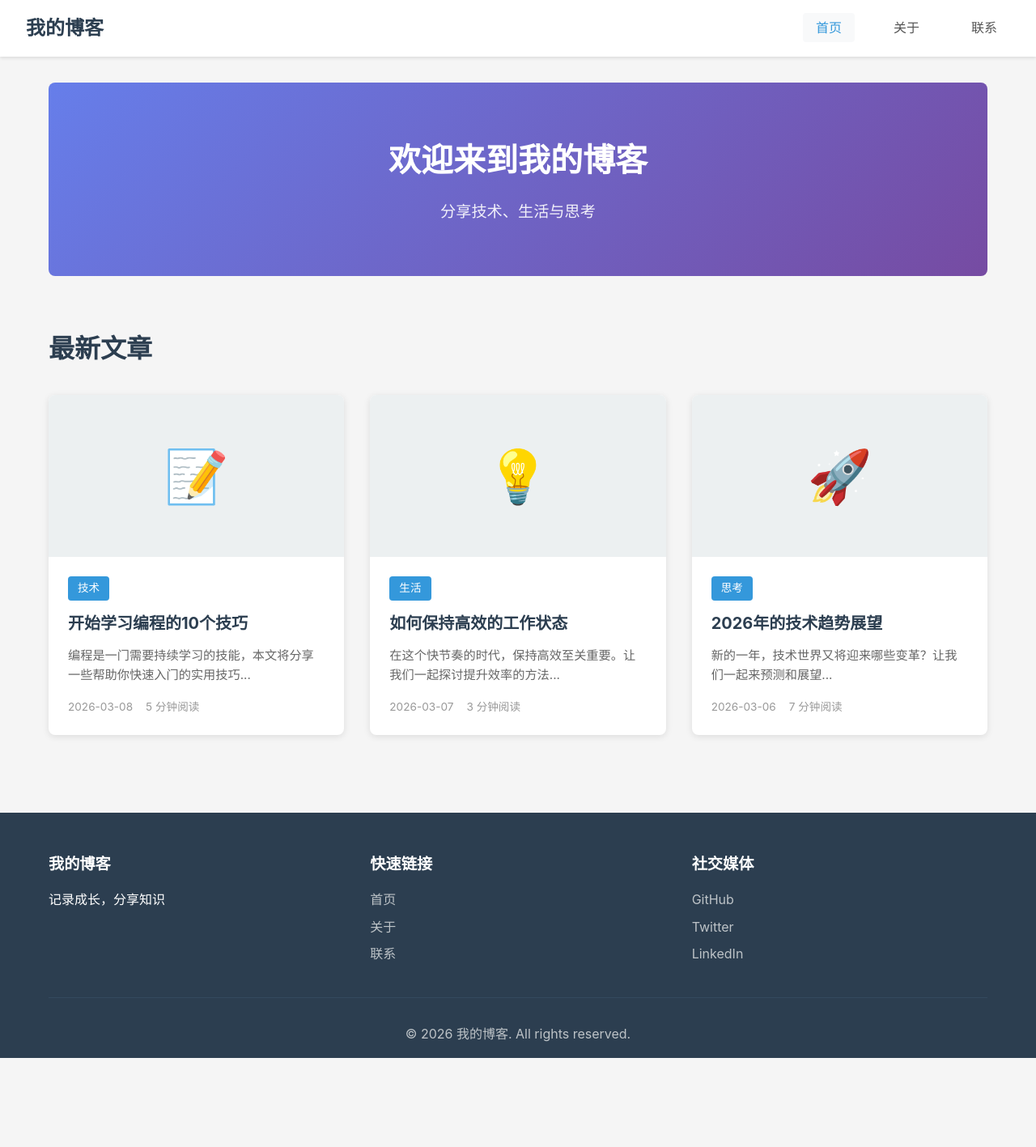
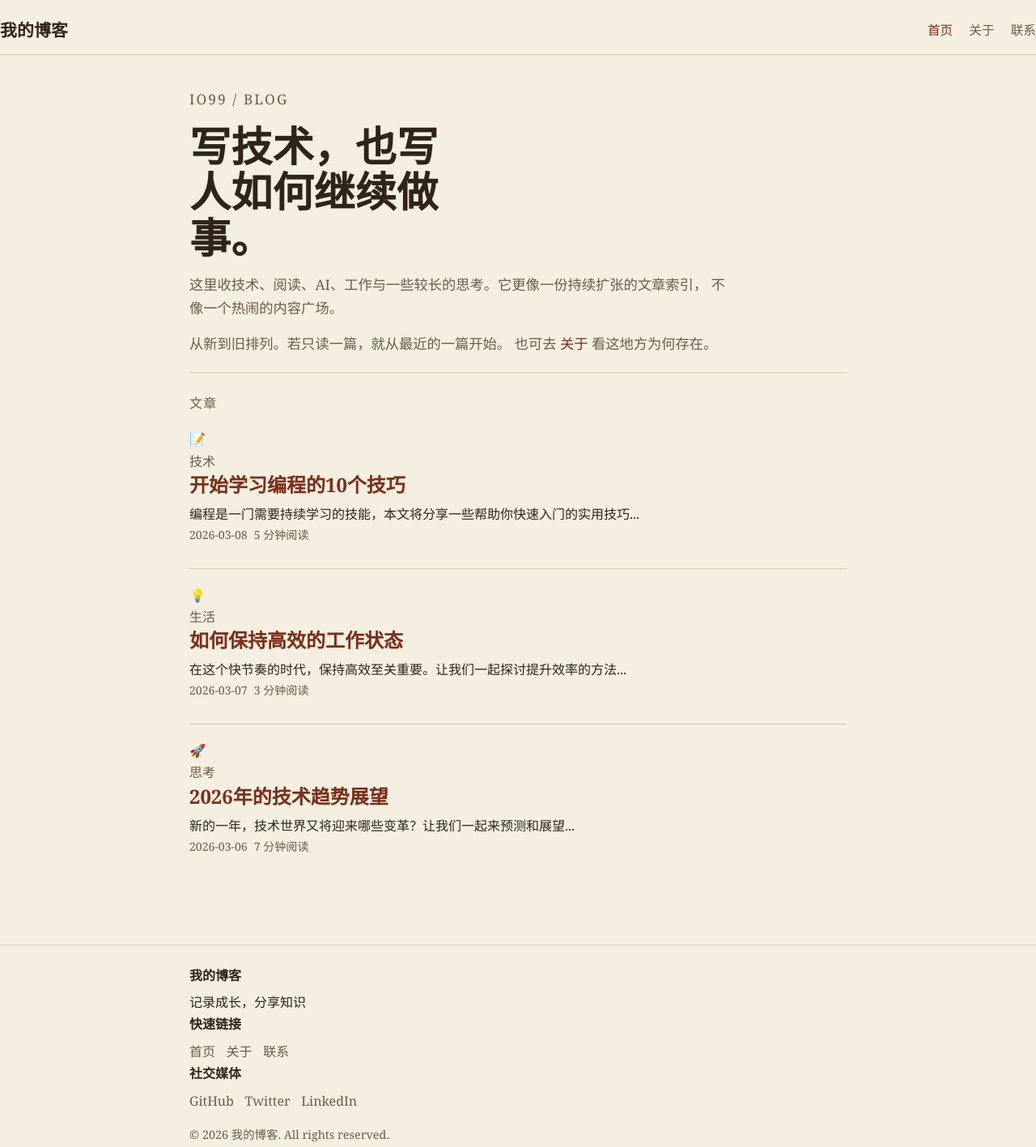
Before and after one commit to picasso250/my-blog, a website: page index.html in a window 1280 px wide. Shown: the whole page at 81% size. Before the commit the page ends 1307 px from the top, so only its background shows below. Drawn offline with Linux system fonts and the light colour scheme.

Commit message:
chore: checkpoint current site updates

```diff
--- a/index.html
+++ b/index.html
@@ -31,13 +31,21 @@
     </header>
 
     <main class="container">
-        <section class="hero">
-            <h1>欢迎来到我的博客</h1>
-            <p>分享技术、生活与思考</p>
+        <section class="hero hero-index">
+            <p class="hero-kicker">io99 / blog</p>
+            <h1>写技术，也写人如何继续做事。</h1>
+            <p class="hero-lede">
+                这里收技术、阅读、AI、工作与一些较长的思考。它更像一份持续扩张的文章索引，
+                不像一个热闹的内容广场。
+            </p>
+            <p class="hero-note">
+                从新到旧排列。若只读一篇，就从最近的一篇开始。
+                也可去 <a href="about.html">关于</a> 看这地方为何存在。
+            </p>
         </section>
 
         <section class="blog-posts">
-            <h2>最新文章</h2>
+            <h2>文章</h2>
             <div class="posts-grid" id="posts-container">
                 <article class="post-card">
                     <div class="post-image">
--- a/style.css
+++ b/style.css
@@ -4,225 +4,225 @@
     box-sizing: border-box;
 }
 
+:root {
+    --paper: #f5efe2;
+    --paper-deep: #efe4d1;
+    --ink: #2f2418;
+    --muted: #6d5b49;
+    --line: #d8c8b1;
+    --link: #7a2f19;
+}
+
 body {
-    font-family: -apple-system, BlinkMacSystemFont, 'Segoe UI', Roboto, 'Helvetica Neue', Arial, sans-serif;
-    line-height: 1.6;
-    color: #333;
-    background-color: #f5f5f5;
+    font-family: Georgia, "Times New Roman", serif;
+    line-height: 1.7;
+    color: var(--ink);
+    background-color: var(--paper);
 }
 
 .container {
-    max-width: 1200px;
+    max-width: 860px;
     margin: 0 auto;
-    padding: 0 20px;
+    padding: 0 24px;
 }
 
-/* Navbar Styles */
 .navbar {
-    background-color: #fff;
-    box-shadow: 0 2px 4px rgba(0,0,0,0.1);
-    padding: 1rem 2rem;
+    padding: 1.25rem 0 0.75rem;
     display: flex;
     justify-content: space-between;
     align-items: center;
-    position: sticky;
-    top: 0;
-    z-index: 1000;
+    border-bottom: 1px solid var(--line);
 }
 
 .logo a {
-    font-size: 1.5rem;
-    font-weight: bold;
-    color: #2c3e50;
+    font-size: 1.3rem;
+    font-weight: 700;
+    color: var(--ink);
     text-decoration: none;
+    letter-spacing: 0.01em;
 }
 
 .nav-links {
     display: flex;
     list-style: none;
-    gap: 2rem;
+    gap: 1.25rem;
 }
 
 .nav-links a {
     text-decoration: none;
-    color: #555;
-    font-weight: 500;
-    transition: color 0.3s ease;
-    padding: 0.5rem 1rem;
-    border-radius: 4px;
+    color: var(--muted);
+    font-size: 0.98rem;
+    padding: 0.2rem 0;
 }
 
 .nav-links a:hover,
 .nav-links a.active {
-    color: #3498db;
-    background-color: #f8f9fa;
+    color: var(--link);
 }
 
-/* Hero Section */
 .hero {
-    background: linear-gradient(135deg, #667eea 0%, #764ba2 100%);
-    color: white;
-    padding: 4rem 2rem;
-    text-align: center;
-    border-radius: 8px;
-    margin: 2rem 0;
+    padding: 2.5rem 0 1.25rem;
+    margin: 0;
+    border-bottom: 1px solid var(--line);
 }
 
 .hero h1 {
-    font-size: 2.5rem;
+    font-size: clamp(2rem, 4vw, 3.2rem);
+    line-height: 1.1;
     margin-bottom: 1rem;
+    max-width: 12ch;
 }
 
-.hero p {
-    font-size: 1.2rem;
-    opacity: 0.9;
+.hero-index {
+    text-align: left;
 }
 
-/* Blog Posts */
+.hero-kicker {
+    font-size: 0.82rem;
+    text-transform: uppercase;
+    letter-spacing: 0.12em;
+    color: var(--muted);
+    margin-bottom: 0.9rem;
+}
+
+.hero-lede,
+.hero-note,
+.hero p {
+    font-size: 1.08rem;
+    max-width: 42rem;
+    color: var(--muted);
+}
+
+.hero-lede {
+    margin-bottom: 0.9rem;
+}
+
+.hero-note a {
+    color: var(--link);
+}
+
 .blog-posts {
-    padding: 2rem 0;
+    padding: 1.5rem 0 3rem;
 }
 
 .blog-posts h2 {
-    font-size: 2rem;
-    margin-bottom: 2rem;
-    color: #2c3e50;
+    font-size: 1rem;
+    margin-bottom: 1rem;
+    color: var(--muted);
+    font-weight: 400;
+    letter-spacing: 0.08em;
+    text-transform: uppercase;
 }
 
 .posts-grid {
-    display: grid;
-    grid-template-columns: repeat(auto-fill, minmax(350px, 1fr));
-    gap: 2rem;
+    display: block;
 }
 
 .post-card {
-    background: white;
-    border-radius: 8px;
-    overflow: hidden;
-    box-shadow: 0 2px 8px rgba(0,0,0,0.1);
-    transition: transform 0.3s ease, box-shadow 0.3s ease;
+    padding: 1.2rem 0 1.35rem;
+    border-top: 1px solid var(--line);
 }
 
-.post-card:hover {
-    transform: translateY(-5px);
-    box-shadow: 0 4px 16px rgba(0,0,0,0.15);
+.post-card:first-child {
+    border-top: 0;
+    padding-top: 0.1rem;
 }
 
-.post-image {
-    height: 200px;
-    background-color: #ecf0f1;
+.post-meta-line,
+.post-meta {
     display: flex;
-    align-items: center;
-    justify-content: center;
+    flex-wrap: wrap;
+    gap: 0.5rem;
+    font-size: 0.88rem;
+    color: var(--muted);
+    margin-bottom: 0.45rem;
 }
 
-.placeholder-image {
-    font-size: 4rem;
-}
-
-.post-content {
-    padding: 1.5rem;
+.meta-divider {
+    color: #a58d73;
 }
 
 .post-category {
-    display: inline-block;
-    background-color: #3498db;
-    color: white;
-    padding: 0.25rem 0.75rem;
-    border-radius: 4px;
-    font-size: 0.85rem;
-    margin-bottom: 0.75rem;
+    color: var(--muted);
 }
 
+.post-card h3,
 .post-content h3 {
-    font-size: 1.25rem;
-    margin-bottom: 0.75rem;
+    font-size: 1.5rem;
+    line-height: 1.25;
+    margin-bottom: 0.45rem;
+    font-weight: 600;
 }
 
-.post-content h3 a {
-    color: #2c3e50;
+.post-card h3 a,
+.post-content h3 a,
+a {
+    color: var(--link);
     text-decoration: none;
-    transition: color 0.3s ease;
 }
 
-.post-content h3 a:hover {
-    color: #3498db;
+a:hover {
+    text-decoration: underline;
 }
 
 .post-excerpt {
-    color: #666;
-    margin-bottom: 1rem;
-    font-size: 0.95rem;
+    color: var(--ink);
+    margin-bottom: 0;
+    font-size: 1rem;
+    line-height: 1.75;
 }
 
-.post-meta {
-    display: flex;
-    gap: 1rem;
-    font-size: 0.85rem;
-    color: #999;
-}
-
-/* Footer */
 footer {
-    background-color: #2c3e50;
-    color: white;
-    margin-top: 4rem;
-    padding: 3rem 0 1rem;
+    margin-top: 2rem;
+    padding: 1.5rem 0 2rem;
+    border-top: 1px solid var(--line);
 }
 
 .footer-content {
-    display: grid;
-    grid-template-columns: repeat(auto-fit, minmax(200px, 1fr));
-    gap: 2rem;
-    margin-bottom: 2rem;
+    display: block;
 }
 
 .footer-section h3 {
-    margin-bottom: 1rem;
-    font-size: 1.2rem;
+    margin-bottom: 0.4rem;
+    font-size: 1rem;
+    color: var(--ink);
 }
 
 .footer-section ul {
     list-style: none;
+    display: flex;
+    flex-wrap: wrap;
+    gap: 0.85rem;
 }
 
 .footer-section ul li {
-    margin-bottom: 0.5rem;
+    margin-bottom: 0;
 }
 
 .footer-section a {
-    color: #bdc3c7;
-    text-decoration: none;
-    transition: color 0.3s ease;
-}
-
-.footer-section a:hover {
-    color: white;
+    color: var(--muted);
 }
 
 .footer-bottom {
-    text-align: center;
-    padding-top: 2rem;
-    border-top: 1px solid #34495e;
-    color: #bdc3c7;
+    text-align: left;
+    padding-top: 1rem;
+    color: var(--muted);
+    font-size: 0.9rem;
 }
 
-/* Responsive Design */
 @media (max-width: 768px) {
     .navbar {
         flex-direction: column;
-        gap: 1rem;
+        align-items: flex-start;
+        gap: 0.6rem;
     }
 
     .nav-links {
         gap: 1rem;
+        padding-bottom: 0.2rem;
     }
 
     .hero h1 {
-        font-size: 2rem;
-    }
-
-    .posts-grid {
-        grid-template-columns: 1fr;
+        font-size: 2.25rem;
     }
 }
```
Also changed, not shown: AGENTS.md (added, +24 -0 lines), build.js (+9 -16 lines).
